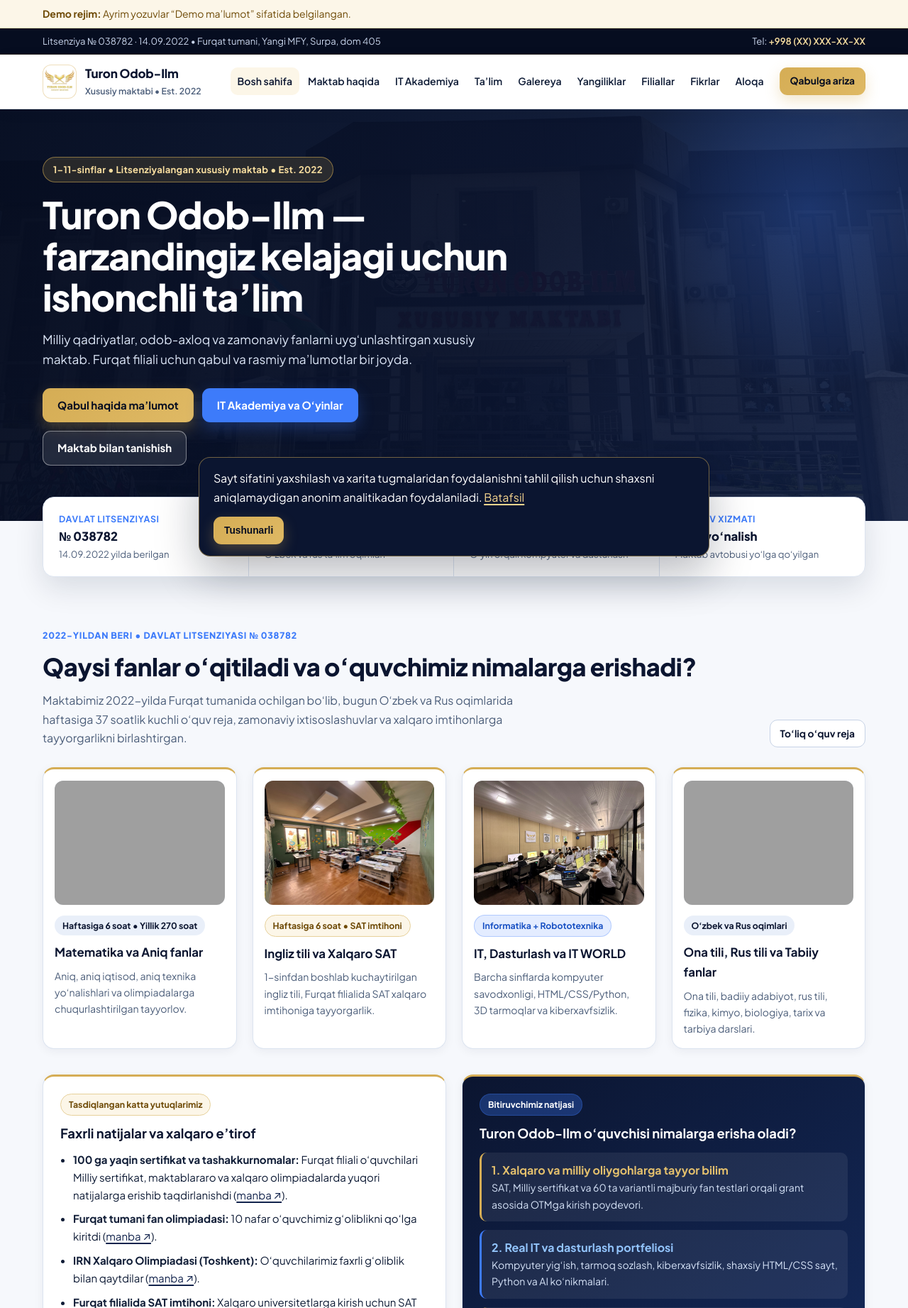
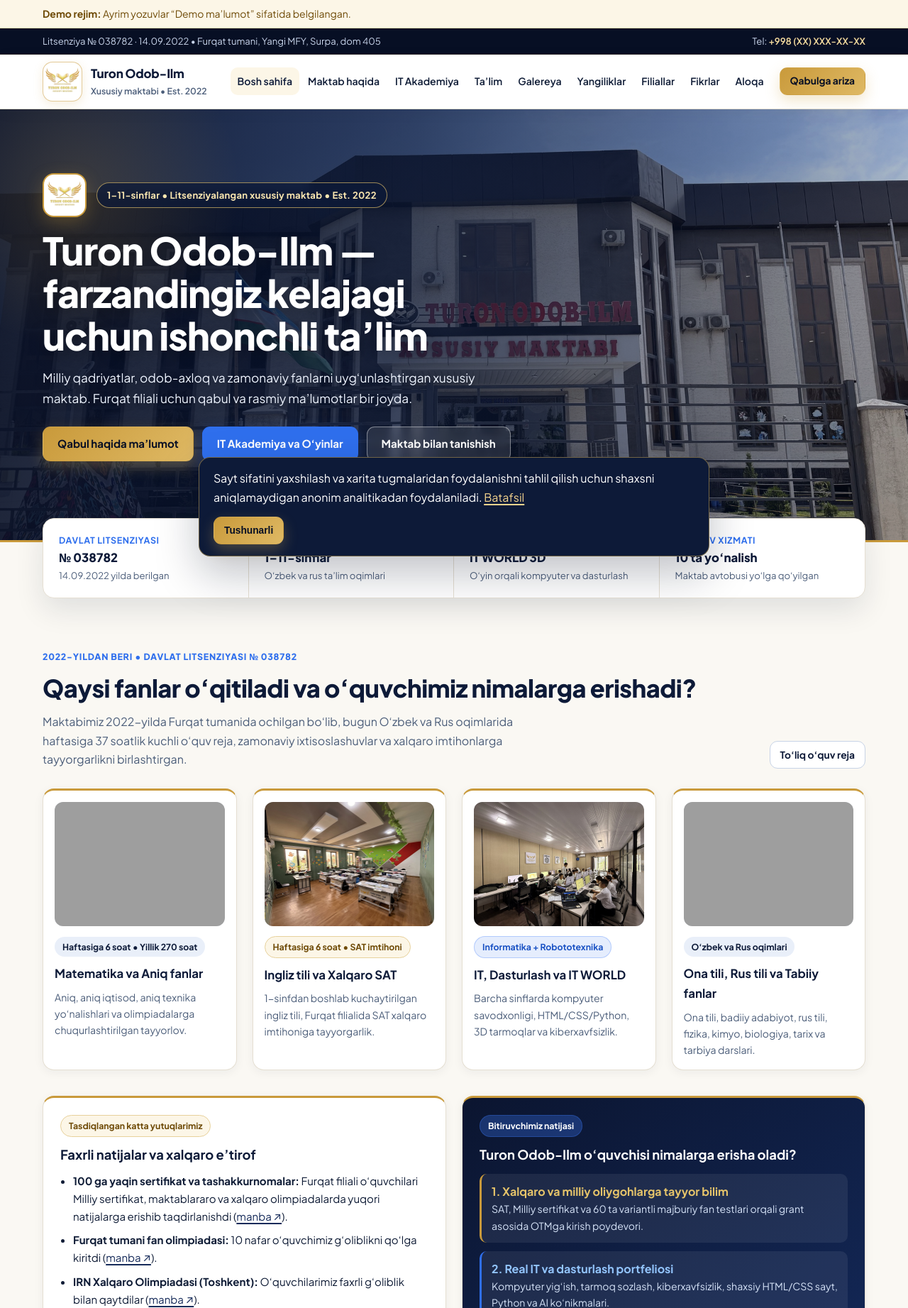
Before and after one commit to aliyevogabek894-cmyk/google-maps, a Django app: page / in a window 1280 px wide. Shown: the top 1843 px of the page at 71% size. Run offline with Django 5.2, Linux system fonts and the light colour scheme; data comes from the database, SQL or seed files in the repository; data that the repository does not hold is empty; grey boxes are pictures that could not be loaded.

Commit message:
Gerbga mos oltin-moviy dizayn, tiniq HD rasmlar va toza Hero foni

```diff
--- a/static/css/main.css
+++ b/static/css/main.css
@@ -1,19 +1,19 @@
 @import url('https://fonts.googleapis.com/css2?family=Plus+Jakarta+Sans:wght@400;500;600;700;800&display=swap');
 
 :root {
-  --navy: #0B1530;
-  --navy-deep: #060D20;
-  --navy-mid: #13244D;
-  --gold: #D5AD55;
-  --gold-bright: #E4C06D;
-  --gold-dark: #8C6615;
-  --gold-light: #FCF6E8;
-  --tech-blue: #3D7BFA;
-  --tech-blue-soft: rgba(61, 123, 250, 0.14);
+  --navy: #0D1A38;
+  --navy-deep: #070F24;
+  --navy-mid: #162B5A;
+  --gold: #C99A3B;
+  --gold-bright: #E6C46A;
+  --gold-dark: #8A6214;
+  --gold-light: #FCF6E7;
+  --tech-blue: #2F6FED;
+  --tech-blue-soft: rgba(47, 111, 237, 0.12);
   --white: #FFFFFF;
-  --bg: #F6F8FC;
+  --bg: #FAF8F3;
   --surface: #FFFFFF;
-  --border: #DCE4F0;
+  --border: #E5DFD2;
   --ink: #0F1C36;
   --muted: #4C5E7A;
   --success-bg: #E7F7EF;
@@ -24,9 +24,9 @@
   --error-text: #8C1D1D;
   --radius: 16px;
   --radius-sm: 11px;
-  --shadow-sm: 0 3px 14px rgba(11, 21, 48, 0.06);
-  --shadow-md: 0 16px 40px rgba(11, 21, 48, 0.12);
-  --shadow-lg: 0 24px 60px rgba(6, 13, 32, 0.28);
+  --shadow-sm: 0 3px 14px rgba(13, 26, 56, 0.06);
+  --shadow-md: 0 16px 40px rgba(13, 26, 56, 0.11);
+  --shadow-lg: 0 24px 60px rgba(7, 15, 36, 0.25);
 }
 
 *, *::before, *::after { box-sizing: border-box; }
@@ -103,8 +103,15 @@ a:hover { color: var(--tech-blue); }
   display: flex; align-items: center; gap: 12px; text-decoration: none; color: var(--navy); flex-shrink: 0;
 }
 .brand img {
-  width: 48px; height: 48px; border-radius: 12px; object-fit: contain;
-  background: var(--white); padding: 2px; border: 1px solid rgba(213, 173, 85, 0.4);
+  width: 56px; height: 56px; border-radius: 14px; object-fit: contain;
+  background: var(--white); padding: 3px; border: 1.5px solid rgba(201, 154, 59, 0.52);
+  box-shadow: 0 4px 14px rgba(201, 154, 59, 0.18);
+}
+.crest-medallion {
+  width: 62px; height: 62px; border-radius: 16px; object-fit: contain;
+  background: var(--white); padding: 5px; border: 2px solid var(--gold);
+  box-shadow: 0 8px 24px rgba(201, 154, 59, 0.28);
+  flex-shrink: 0;
 }
 .brand-title { font-weight: 800; font-size: 1.06rem; line-height: 1.15; color: var(--navy); letter-spacing: -0.01em; }
 .brand-sub { font-size: 0.77rem; color: var(--muted); display: block; font-weight: 600; }
@@ -174,55 +181,68 @@ a:hover { color: var(--tech-blue); }
 /* Premium Hero */
 .hero-showcase {
   position: relative;
-  min-height: 580px;
+  min-height: 610px;
   display: flex;
   align-items: center;
-  padding: 58px 0 68px;
+  padding: 64px 0 84px;
   color: var(--white);
   background: var(--navy-deep);
   overflow: hidden;
+  border-bottom: 3px solid var(--gold);
 }
 .hero-bg-img {
   position: absolute; inset: 0; width: 100%; height: 100%;
-  object-fit: cover; object-position: center;
-  opacity: 0.36; transform: scale(1.02);
+  object-fit: cover; object-position: center 42%;
+  opacity: 0.94;
 }
 .hero-overlay {
   position: absolute; inset: 0;
-  background: linear-gradient(112deg, rgba(6, 13, 32, 0.94) 0%, rgba(11, 21, 48, 0.86) 54%, rgba(19, 36, 77, 0.72) 100%);
+  background: linear-gradient(96deg, rgba(8, 16, 38, 0.92) 0%, rgba(13, 26, 56, 0.74) 44%, rgba(13, 26, 56, 0.18) 100%);
 }
 .hero-glow {
-  position: absolute; width: 520px; height: 520px; right: -120px; top: -120px;
-  background: radial-gradient(circle, rgba(61, 123, 250, 0.26) 0%, rgba(61, 123, 250, 0) 70%);
+  position: absolute; width: 460px; height: 460px; left: -120px; top: -120px;
+  background: radial-gradient(circle, rgba(201, 154, 59, 0.2) 0%, rgba(201, 154, 59, 0) 70%);
   pointer-events: none;
 }
-.hero-grid { position: relative; z-index: 2; display: grid; gap: 30px; align-items: center; }
-@media (min-width: 920px) { .hero-grid { grid-template-columns: 1.25fr 0.88fr; gap: 44px; } }
+.hero-grid { position: relative; z-index: 2; display: grid; gap: 30px; align-items: end; }
+@media (min-width: 920px) { .hero-grid { grid-template-columns: 1.3fr 0.86fr; gap: 44px; } }
 
 .hero-kicker {
   display: inline-flex; align-items: center; gap: 8px;
   padding: 6px 14px; border-radius: 999px;
-  background: rgba(213, 173, 85, 0.16); border: 1px solid rgba(213, 173, 85, 0.55);
-  color: #F7DD9F; font-weight: 700; font-size: 0.82rem; letter-spacing: 0.02em; margin-bottom: 16px;
+  background: rgba(13, 26, 56, 0.72); border: 1px solid rgba(230, 196, 106, 0.65);
+  color: #FAE6B0; font-weight: 700; font-size: 0.82rem; letter-spacing: 0.02em; margin-bottom: 16px;
+  backdrop-filter: blur(8px);
 }
 .hero-showcase h1 {
-  font-size: clamp(2rem, 4.2vw, 3.25rem); font-weight: 800; line-height: 1.12;
+  font-size: clamp(2.1rem, 4.4vw, 3.35rem); font-weight: 800; line-height: 1.12;
   letter-spacing: -0.02em; margin: 0 0 16px;
+  text-shadow: 0 4px 20px rgba(0, 0, 0, 0.35);
 }
-.hero-showcase p.lead { color: #DCE6F7; font-size: 1.08rem; margin: 0 0 26px; max-width: 58ch; }
+.hero-showcase p.lead {
+  color: #EEF4FF; font-size: 1.08rem; margin: 0 0 26px; max-width: 56ch;
+  text-shadow: 0 2px 12px rgba(0, 0, 0, 0.35);
+}
 .hero-cta-group { display: flex; flex-wrap: wrap; gap: 12px; }
 
 .hero-card {
-  background: rgba(255, 255, 255, 0.97);
+  background: rgba(255, 253, 249, 0.94);
+  backdrop-filter: blur(14px);
+  -webkit-backdrop-filter: blur(14px);
   color: var(--ink);
   border-radius: var(--radius);
-  padding: 24px;
+  padding: 20px 22px;
   box-shadow: var(--shadow-lg);
+  border: 1px solid rgba(201, 154, 59, 0.45);
   border-top: 4px solid var(--gold);
 }
-.hero-card h2 { margin: 0 0 8px; font-size: 1.18rem; color: var(--navy); }
-.hero-card .meta-list { list-style: none; padding: 0; margin: 0 0 16px; display: grid; gap: 8px; font-size: 0.92rem; }
-.hero-card .map-btn-grid { display: grid; gap: 8px; }
+.hero-card h2 { margin: 0 0 6px; font-size: 1.12rem; color: var(--navy); }
+.hero-card .meta-list { list-style: none; padding: 0; margin: 0 0 14px; display: grid; gap: 6px; font-size: 0.89rem; }
+.hero-card .map-btn-grid { display: grid; grid-template-columns: 1fr; gap: 8px; }
+@media (min-width: 520px) {
+  .hero-card .map-btn-grid { grid-template-columns: 1fr 1fr; }
+  .hero-card .map-btn-grid .span-2 { grid-column: span 2; }
+}
 
 /* Ishonch ko'rsatkichlari paneli */
 .trust-strip {
@@ -317,34 +337,13 @@ a:hover { color: var(--tech-blue); }
 .card-img {
   width: 100%; height: 230px; object-fit: cover; border-radius: 12px; margin-bottom: 14px;
   background: #e8eef6; display: block;
-  image-rendering: -webkit-optimize-contrast;
-  filter: contrast(1.04) saturate(1.06);
 }
 .media-frame {
-  border-radius: var(--radius); overflow: hidden; border: 2px solid rgba(213, 173, 85, 0.45);
+  border-radius: var(--radius); overflow: hidden; border: 2px solid rgba(201, 154, 59, 0.5);
   box-shadow: var(--shadow-lg); background: var(--navy-deep); position: relative;
 }
 .media-frame img {
   width: 100%; height: auto; display: block; object-fit: cover;
-  image-rendering: -webkit-optimize-contrast;
-  filter: contrast(1.04) saturate(1.06);
-}
-.hero-campus-showcase {
-  border-radius: 20px; overflow: hidden; border: 2px solid rgba(213, 173, 85, 0.65);
-  box-shadow: 0 26px 65px rgba(0, 0, 0, 0.48); background: var(--navy);
-  margin-bottom: 16px; position: relative;
-}
-.hero-campus-showcase img {
-  width: 100%; aspect-ratio: 16 / 10; object-fit: cover; display: block;
-  image-rendering: -webkit-optimize-contrast;
-  filter: contrast(1.05) saturate(1.08);
-}
-.hero-campus-caption {
-  position: absolute; left: 12px; right: 12px; bottom: 12px;
-  background: rgba(6, 13, 32, 0.82); backdrop-filter: blur(8px);
-  color: #fff; padding: 9px 14px; border-radius: 10px;
-  border: 1px solid rgba(213, 173, 85, 0.4);
-  display: flex; justify-content: space-between; align-items: center; gap: 8px; font-size: 0.84rem;
 }
 
 .img-placeholder {
@@ -581,8 +580,6 @@ a:hover { color: var(--tech-blue); }
   height: 100%;
   object-fit: cover;
   opacity: 1;
-  image-rendering: -webkit-optimize-contrast;
-  filter: contrast(1.04) saturate(1.05);
   transition: transform 0.3s ease;
 }
 .game-card:hover .game-card-visual img {
--- a/templates/base.html
+++ b/templates/base.html
@@ -114,8 +114,8 @@
     <div class="container">
       <div class="grid grid-3">
         <div>
-          <div style="display:flex; align-items:center; gap:12px; margin-bottom:10px;">
-            <img src="{{ site_settings.resolved_logo_url }}" alt="Turon Odob-Ilm logotipi" width="44" height="44" style="border-radius:10px; background:#fff; padding:2px;">
+          <div style="display:flex; align-items:center; gap:12px; margin-bottom:12px;">
+            <img class="crest-medallion" src="{{ site_settings.resolved_logo_url }}" alt="Turon Odob-Ilm gerbi">
             <h3 style="margin:0;">{{ site_settings.school_name|default:"Turon Odob-Ilm xususiy maktabi" }}</h3>
           </div>
           <p>{{ site_settings.tagline }}</p>
--- a/templates/core/home.html
+++ b/templates/core/home.html
@@ -15,7 +15,10 @@
 
   <div class="container hero-grid">
     <div>
-      <span class="hero-kicker">1–11-sinflar • Litsenziyalangan xususiy maktab • Est. {{ site_settings.founded_year|default:2022 }}</span>
+      <div style="display:flex; align-items:center; gap:14px; margin-bottom:16px; flex-wrap:wrap;">
+        <img class="crest-medallion" src="{{ site_settings.resolved_logo_url }}" alt="Turon Odob-Ilm maktabi gerbi">
+        <span class="hero-kicker" style="margin-bottom:0;">1–11-sinflar • Litsenziyalangan xususiy maktab • Est. {{ site_settings.founded_year|default:2022 }}</span>
+      </div>
       <h1>{{ site_settings.hero_title }}</h1>
       <p class="lead">{{ site_settings.hero_subtitle }}</p>
       <div class="hero-cta-group">
@@ -29,23 +32,8 @@
     </div>
 
     {% if primary_branch %}
-    <div>
-      <div class="hero-campus-showcase">
-        <button type="button" style="border:none; padding:0; background:none; width:100%; cursor:pointer; display:block;"
-                data-lightbox-src="{% static 'official_media/facade.jpg' %}"
-                data-lightbox-title="Turon Odob-Ilm xususiy maktabi (Est. 2022) — Furqat filiali"
-                data-lightbox-alt="Turon Odob-Ilm maktabi binosi"
-                data-lightbox-source="https://www.turonodob-ilm.uz/images/facade.jpg">
-          <img src="{% static 'official_media/facade.jpg' %}" alt="Turon Odob-Ilm xususiy maktabi binosi">
-        </button>
-        <div class="hero-campus-caption">
-          <span><strong>Est. 2022</strong> • Furqat filiali binosi</span>
-          <span class="badge badge-gold">HD ko‘rish</span>
-        </div>
-      </div>
-
     <aside class="hero-card" aria-label="Furqat filiali tezkor xarita va aloqa kartasi">
-        <div style="display:flex; justify-content:space-between; align-items:center; gap:8px; margin-bottom:10px;">
+      <div style="display:flex; justify-content:space-between; align-items:center; gap:8px; margin-bottom:8px;">
         <h2 style="margin:0;">{{ primary_branch.name }}</h2>
         <span class="badge badge-gold">Asosiy filial</span>
       </div>
@@ -63,10 +51,9 @@
           </a>
           {% endif %}
         {% endfor %}
-          <a href="{% url 'core:contact' %}" class="btn btn-gold btn-sm" data-track-cta="Hero card: Biz bilan bog'lanish">Biz bilan bog‘lanish</a>
+        <a href="{% url 'core:contact' %}" class="btn btn-gold btn-sm span-2" data-track-cta="Hero card: Biz bilan bog'lanish">Biz bilan bog‘lanish</a>
       </div>
     </aside>
-    </div>
     {% endif %}
   </div>
 </section>
```
Also changed, not shown: static/official_media/classroom-branded.jpg, static/official_media/director-hayotbek.jpg, static/official_media/facade.jpg, static/official_media/it-lab-active.jpg, static/official_media/teacher-aliyev.jpg, 2 other files. Lines whose indentation alone changed are shown as unchanged.
